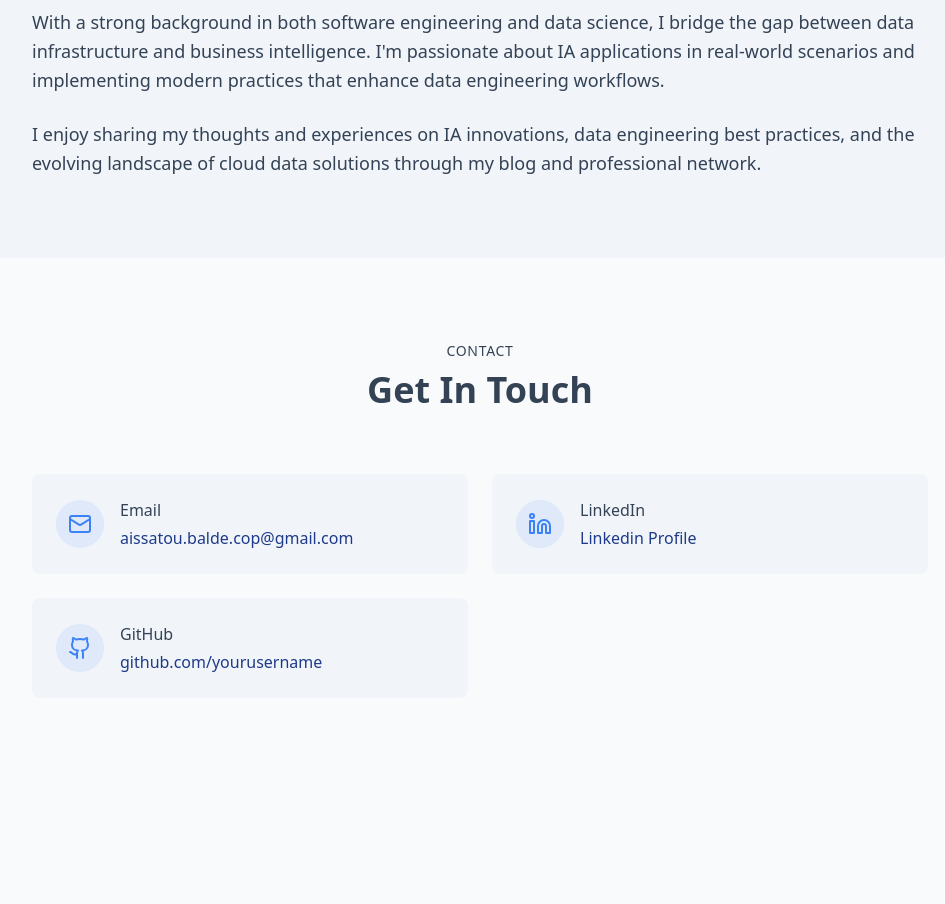
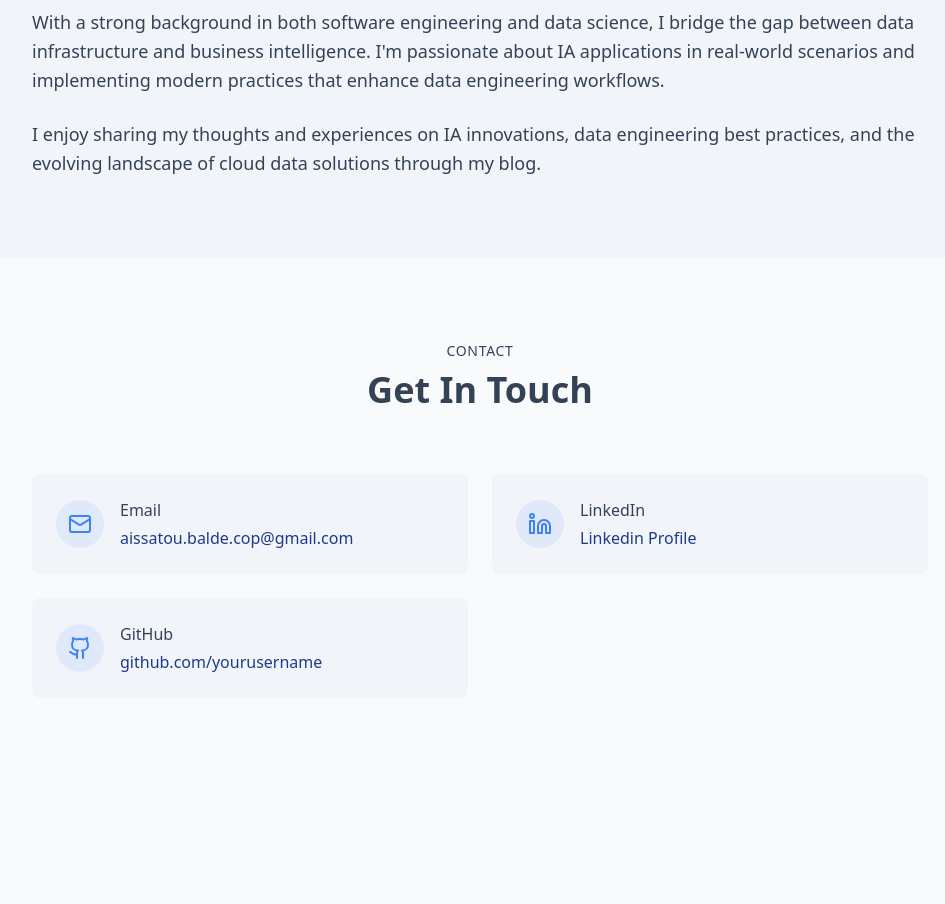
Before and after one commit to aiMBF/aissatou-portfolio, a React (Vite) app: page / in a window 1280 px wide. Shown: the part 1120-2024 px from the top of the page, without its empty margins (160-1105 px from the left). Built offline with nearby package versions, Linux system fonts and the light colour scheme.

Commit message:
Refactor: Update About component
Remove the "professional network" part from the About component.

```diff
--- a/src/components/About.tsx
+++ b/src/components/About.tsx
@@ -30,7 +30,7 @@ export const About = () => {
             With a strong background in both software engineering and data science, I bridge the gap between data infrastructure and business intelligence. I'm passionate about IA applications in real-world scenarios and implementing modern practices that enhance data engineering workflows.
           </p>
           <p className="text-lg leading-relaxed">
-            I enjoy sharing my thoughts and experiences on IA innovations, data engineering best practices, and the evolving landscape of cloud data solutions through my blog and professional network.
+            I enjoy sharing my thoughts and experiences on IA innovations, data engineering best practices, and the evolving landscape of cloud data solutions through my blog.
           </p>
         </m.div>
       </div>
```
